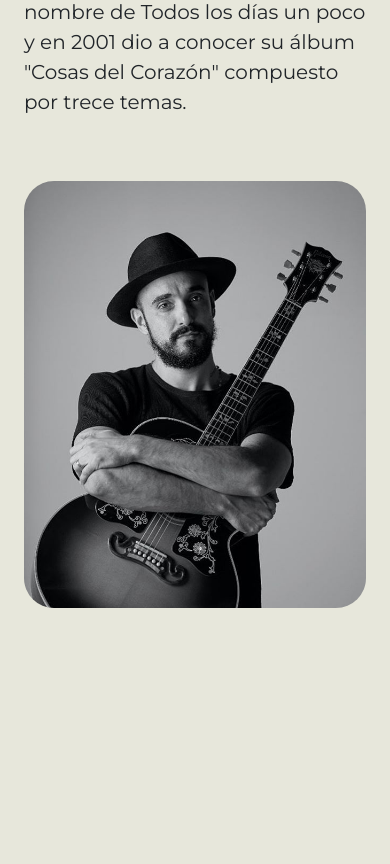
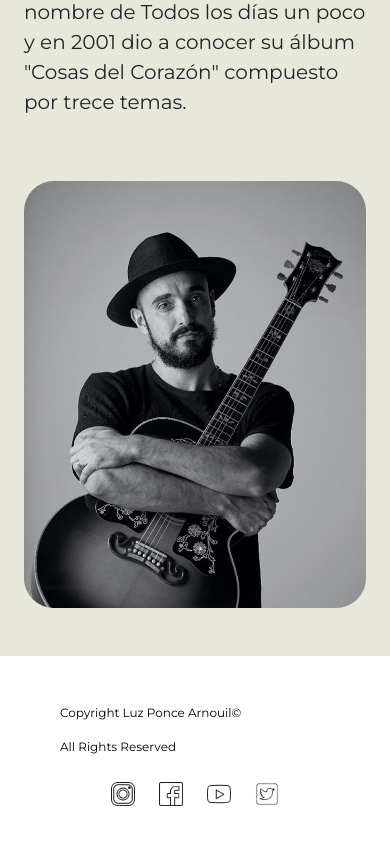
Before and after one commit to LuzPonce02/Bibliografia-Abel-Pintos, a plain HTML site: page index.html in a window 390 px wide. Shown: the part 941-1805 px from the top of the page. Before the commit the page ends 1549 px from the top, so only its background shows below. Drawn offline with nearby package versions, Linux system fonts and the light colour scheme.

Commit message:
añadi footer responsive a todas las paginas

```diff
--- a/index.html
+++ b/index.html
@@ -107,6 +107,31 @@
         </section>
       </main>
 
+      <footer class="static-bottom footer-style mt-5">
+        <div class="container">
+          <div class="row p-5">
+            <div class="col-12 col-md-8 col-md-8 text-left">
+              <p class="copy">Copyright Luz Ponce Arnouil©</p>
+              <p class="copy">All Rights Reserved</p>
+            </div>
+            <div class="col-12 col-md-4 col-lg-4 text-center rrss">
+              <a href="https://www.instagram.com/abelpintos/?hl=es-la"
+                ><img class="redes" src="./assets/img/instagram.png" alt=""
+              /></a>
+              <a href="https://www.facebook.com/oficial.abelpintos/?locale=es_LA">
+                <img class="redes" src="./assets/img/facebook.png" alt=""
+              /></a>
+              <a href="https://www.youtube.com/channel/UCp0x0iqZJhBIRYhuhwWX91A"
+                ><img class="redes" src="./assets/img/youtube.png" alt="" />
+              </a>
+              <a
+                href="https://x.com/AbelPintos?ref_src=twsrc%5Egoogle%7Ctwcamp%5Eserp%7Ctwgr%5Eauthor&mx=2"
+                ><img class="redes" src="./assets/img/twitter.png" alt="" />
+              </a>
+            </div>
+          </div>
+        </div>
+      </footer>
     <script src="https://cdn.jsdelivr.net/npm/bootstrap@5.3.3/dist/js/bootstrap.bundle.min.js" integrity="sha384-YvpcrYf0tY3lHB60NNkmXc5s9fDVZLESaAA55NDzOxhy9GkcIdslK1eN7N6jIeHz" crossorigin="anonymous"></script>
   </body>
 </html>
--- a/style/style.css
+++ b/style/style.css
@@ -60,6 +60,21 @@ p {
     z-index: 10;
 }
 
+/*COPIRYGHT*/
+.copy {
+    font-size: 12px;
+    color: #000000;
+}
+.redes {
+    width: 24px;
+    height: 24px;
+    margin: 10px;
+}
+footer {
+    background-color: #ffffff;
+}
+
+
 /*main home*/
 .main-content{
     display: flex;
```
Also changed, not shown: pages/contacto.html (+27 -0 lines), pages/discos.html (+27 -0 lines), pages/showroom.html (+27 -0 lines), pages/tickets.html (+27 -0 lines).
